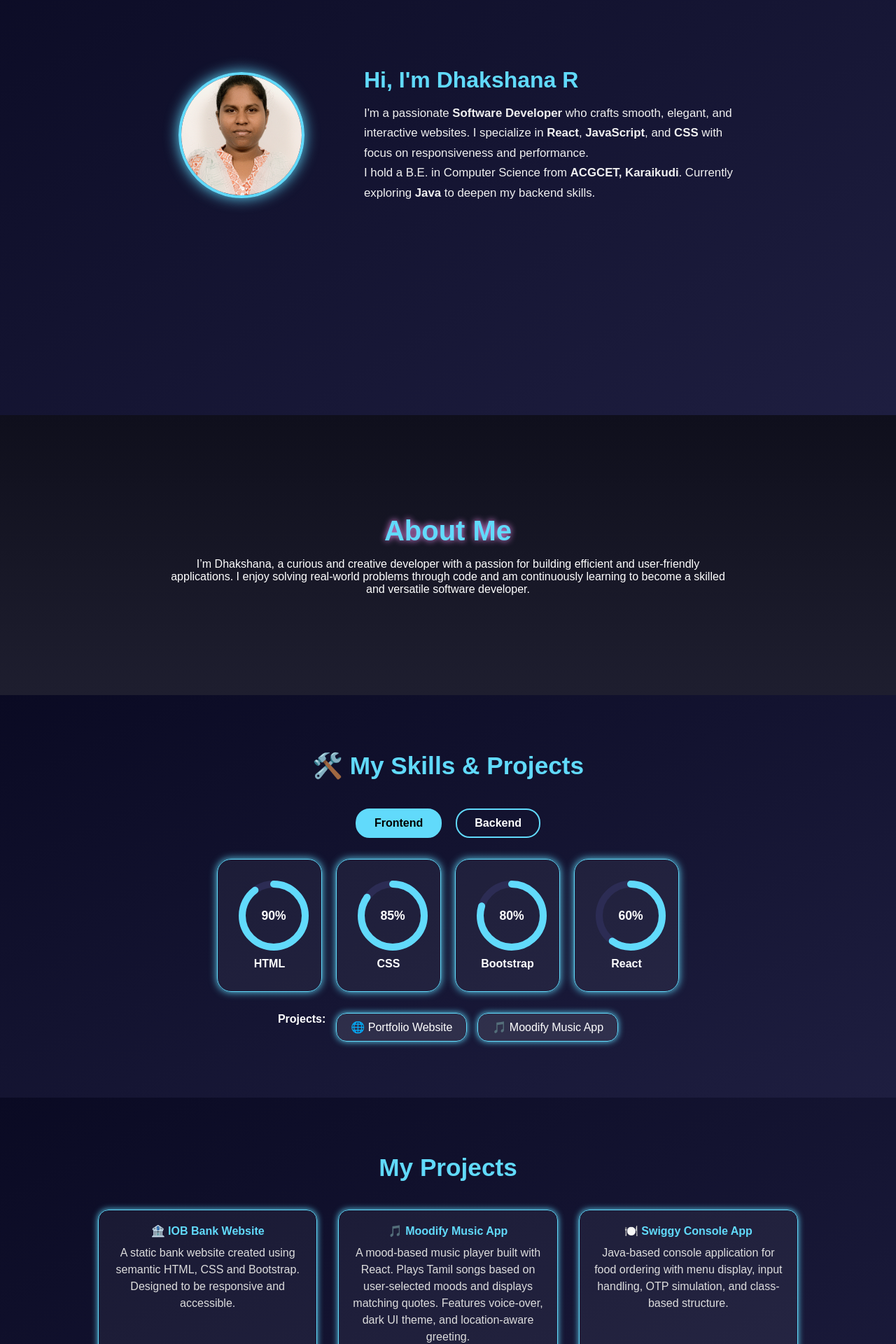
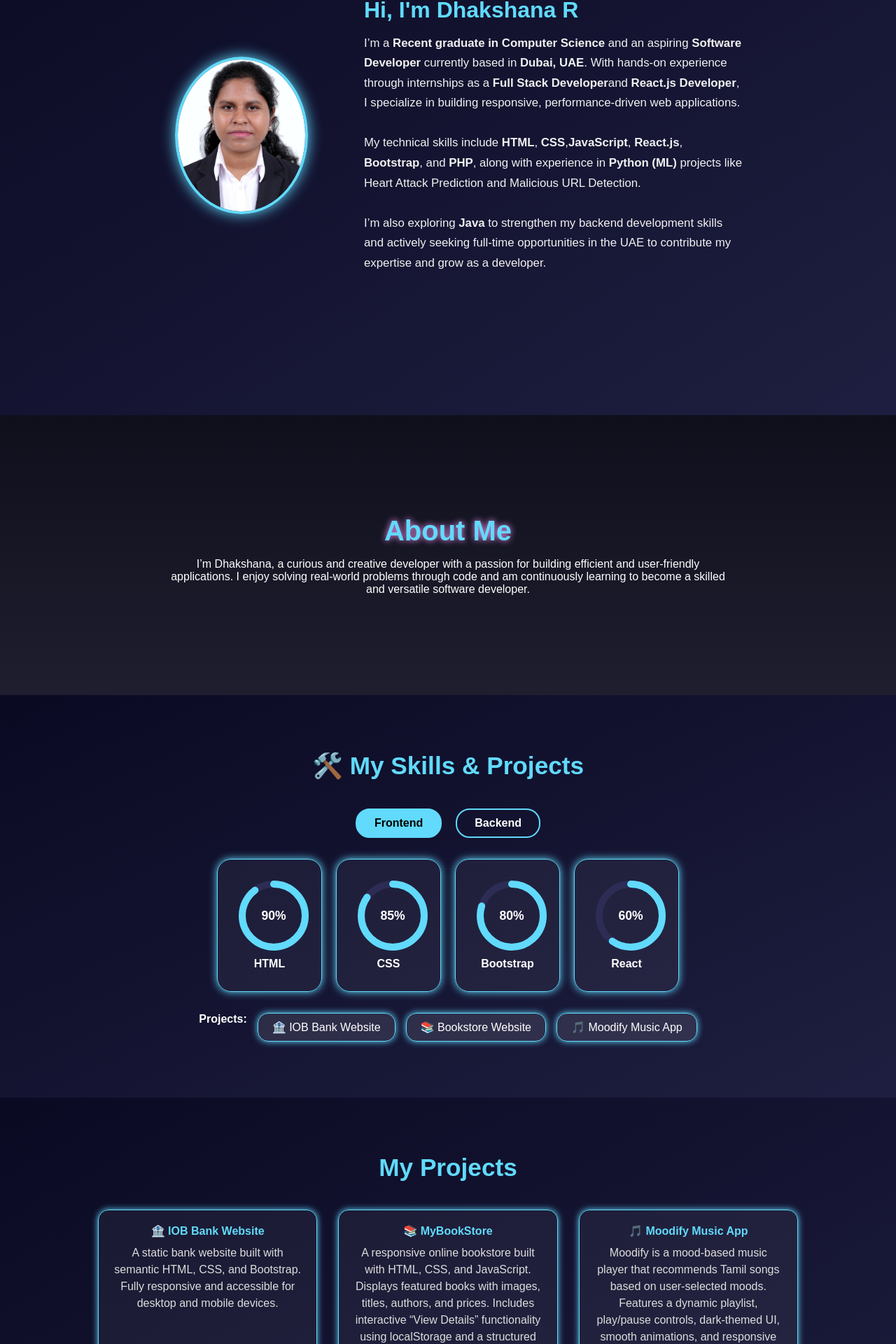
Before and after one commit to Dhakshana20/My-React-portfolio-website, a React (Vite) app: page / in a window 1280 px wide. Shown: the part 267-2187 px from the top of the page at 70% size. Built offline with nearby package versions, Linux system fonts and the light colour scheme.

Commit message:
Initial commit

```diff
--- a/src/Components/Footer.jsx
+++ b/src/Components/Footer.jsx
@@ -23,22 +23,22 @@ function Footer() {
             <a href="https://github.com/Dhakshanasundari" target="_blank" rel="noopener noreferrer">GitHub</a>
             <a href="https://linkedin.com/in/dhakshana-r" target="_blank" rel="noopener noreferrer">LinkedIn</a>
             <a href="mailto:dhakshanaramachandran@gmail.com">dhakshanaramachandran@gmail.com</a>
-            <p>📞 +91 8754993113</p>
+            <p>📞 +971 050 568 3757</p>
           </div>
 
           {/* Column 3: Address */}
           <div className="footer-column">
             <h4>Address</h4>
-            <p>35, Thangam Womens Hostel</p>
-            <p>S. South Shivan Kovil Street</p>
-            <p>Vadapalani, Chennai</p>
+            <p>Karama Live Restaurant</p>
+            <p>First Floor, Room No 6</p>
+            <p>Dubai, UAE</p>
           </div>
 
         </div>
       </div>
 
       <div className="footer-bottom">
-        <p>&copy; {new Date().getFullYear()} Dhakshana R | Built with  using React</p>
+        <p>&copy; {new Date().getFullYear()} Dhakshana R | Built with React</p>
       </div>
     </footer>
   );
--- a/src/Components/Home.css
+++ b/src/Components/Home.css
@@ -60,8 +60,8 @@
 }
 
 .profile-pic {
-  width: 180px;
-  height: 180px;
+  width: 190px;
+  height: 225px;
   border-radius: 50%;
   object-fit: cover;
   border: 4px solid var(--accent);
--- a/src/Components/Home.jsx
+++ b/src/Components/Home.jsx
@@ -10,12 +10,22 @@ function Home() {
           <img src={profilePic} alt="Dhakshana" className="profile-pic" />
         </div>
         <div className="home-right">
-          <h1>Hi, I'm Dhakshana R </h1>
+          <h1>Hi, I'm Dhakshana R</h1>
           <p>
-            I'm a passionate <strong>Software Developer</strong> who crafts smooth, elegant, and interactive websites.
-            I specialize in <strong>React</strong>, <strong>JavaScript</strong>, and <strong>CSS</strong> with focus on responsiveness and performance.
-            <br />
-            I hold a B.E. in Computer Science from <strong>ACGCET, Karaikudi</strong>. Currently exploring <strong>Java</strong> to deepen my backend skills.
+            I’m a <strong>Recent graduate in Computer Science</strong> and an aspiring
+            <strong> Software Developer</strong> currently based in <strong>Dubai, UAE</strong>.
+            With hands-on experience through internships as a <strong>Full Stack Developer</strong>
+            and <strong>React.js Developer</strong>, I specialize in building responsive,
+            performance-driven web applications.
+            <br /><br />
+            My technical skills include <strong>HTML</strong>, <strong>CSS</strong>,
+            <strong>JavaScript</strong>, <strong>React.js</strong>, <strong>Bootstrap</strong>,
+            and <strong>PHP</strong>, along with experience in <strong>Python (ML)</strong> projects
+            like Heart Attack Prediction and Malicious URL Detection.
+            <br /><br />
+            I’m also exploring <strong>Java</strong> to strengthen my backend development skills
+            and actively seeking full-time opportunities in the UAE to contribute my expertise
+            and grow as a developer.
           </p>
         </div>
       </div>
--- a/src/Components/Projects.jsx
+++ b/src/Components/Projects.jsx
@@ -13,36 +13,37 @@ function Projects() {
           <div className="project-card">
             <h4>🏦 IOB Bank Website</h4>
             <p>
-              A static bank website created using semantic HTML, CSS and Bootstrap. Designed to be responsive and accessible.
+              A static bank website built with semantic HTML, CSS, and Bootstrap. Fully responsive and accessible for desktop and mobile devices.
             </p>
           </div>
 
-
-           <div className="project-card">
-            <h4>🎵 Moodify Music App</h4>
+          <div className="project-card">
+            <h4>📚 MyBookStore</h4>
             <p>
-              A mood-based music player built with React. Plays Tamil songs based on user-selected moods and displays matching quotes. Features voice-over, dark UI theme, and location-aware greeting.
+              A responsive online bookstore built with HTML, CSS, and JavaScript. Displays featured books with images, titles, authors, and prices. Includes interactive “View Details” functionality using localStorage and a structured header and footer with navigation, social links, and contact info.
             </p>
           </div>
 
- <div className="project-card">
+          <div className="project-card">
+            <h4>🎵 Moodify Music App</h4>
+            <p>
+              Moodify is a mood-based music player that recommends Tamil songs based on user-selected moods. Features a dynamic playlist, play/pause controls, dark-themed UI, smooth animations, and responsive layouts.
+            </p>
+          </div>
+
+          <div className="project-card">
             <h4>🍽️ Swiggy Console App</h4>
             <p>
-              Java-based console application for food ordering with menu display, input handling, OTP simulation, and class-based structure.
+              A Java console application for food ordering. Includes menu display, user input handling, OTP simulation, and class-based design for structured functionality.
             </p>
           </div>
 
           <div className="project-card">
             <h4>🛡️ Malicious URL Detection</h4>
             <p>
-              A machine learning web app to detect malicious URLs using Flask, Random Forest, and PCA. Achieved 96% accuracy. Deployed with a simple UI.
+              A machine learning web app using Flask, Random Forest, and PCA to detect malicious URLs. Achieved 96% accuracy with a simple, user-friendly interface.
             </p>
           </div>
-
-
-
-
-
         </div>
       </div>
     </section>
--- a/src/Components/Skills.jsx
+++ b/src/Components/Skills.jsx
@@ -9,23 +9,24 @@ function Skills() {
     { name: "HTML", level: 90 },
     { name: "CSS", level: 85 },
     { name: "Bootstrap", level: 80 },
-    { name: "React", level: 60 }, // 🔁 Updated to 60%
+    { name: "React", level: 60 },
   ];
 
   const frontendProjects = [
-    "🌐 Portfolio Website",
+    "🏦 IOB Bank Website",
+    "📚 Bookstore Website",
     "🎵 Moodify Music App"
   ];
 
   const backendSkills = [
     { name: "Java (Core)", level: 60 },
     { name: "MySQL", level: 85 },
-    { name: "Python", level: 55 }, // ✅ Added Python
+    { name: "Python", level: 55 },
   ];
 
   const backendProjects = [
     "🍽️ Swiggy Console App",
-    "🛡️ Malicious URL Detection (ML & DL)" // ✅ Added project
+    "🛡️ Malicious URL Detection (ML & DL)"
   ];
 
   const renderCircleCard = (skill, index) => (
```
Also changed, not shown: src/pages/images/photo1.jpg.
